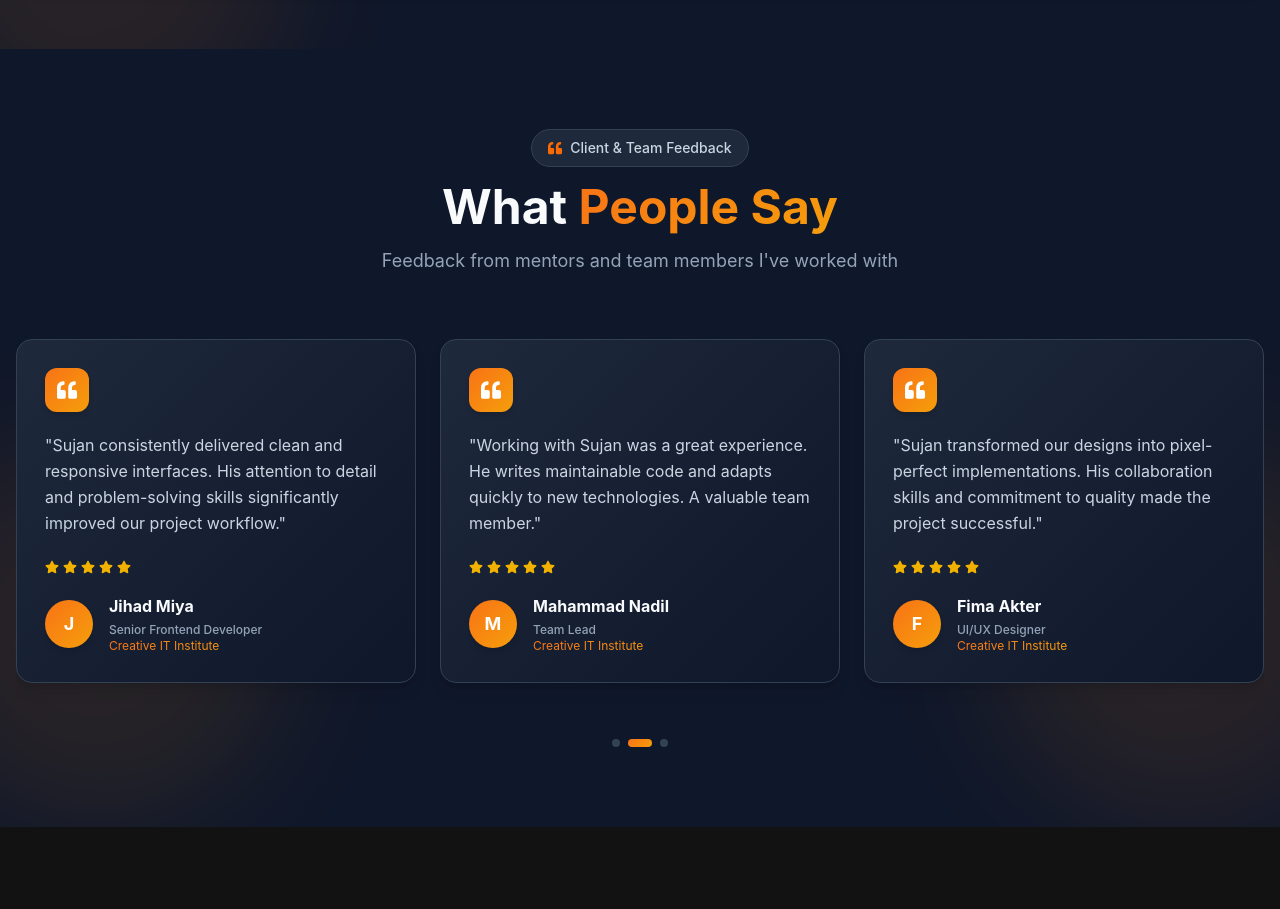
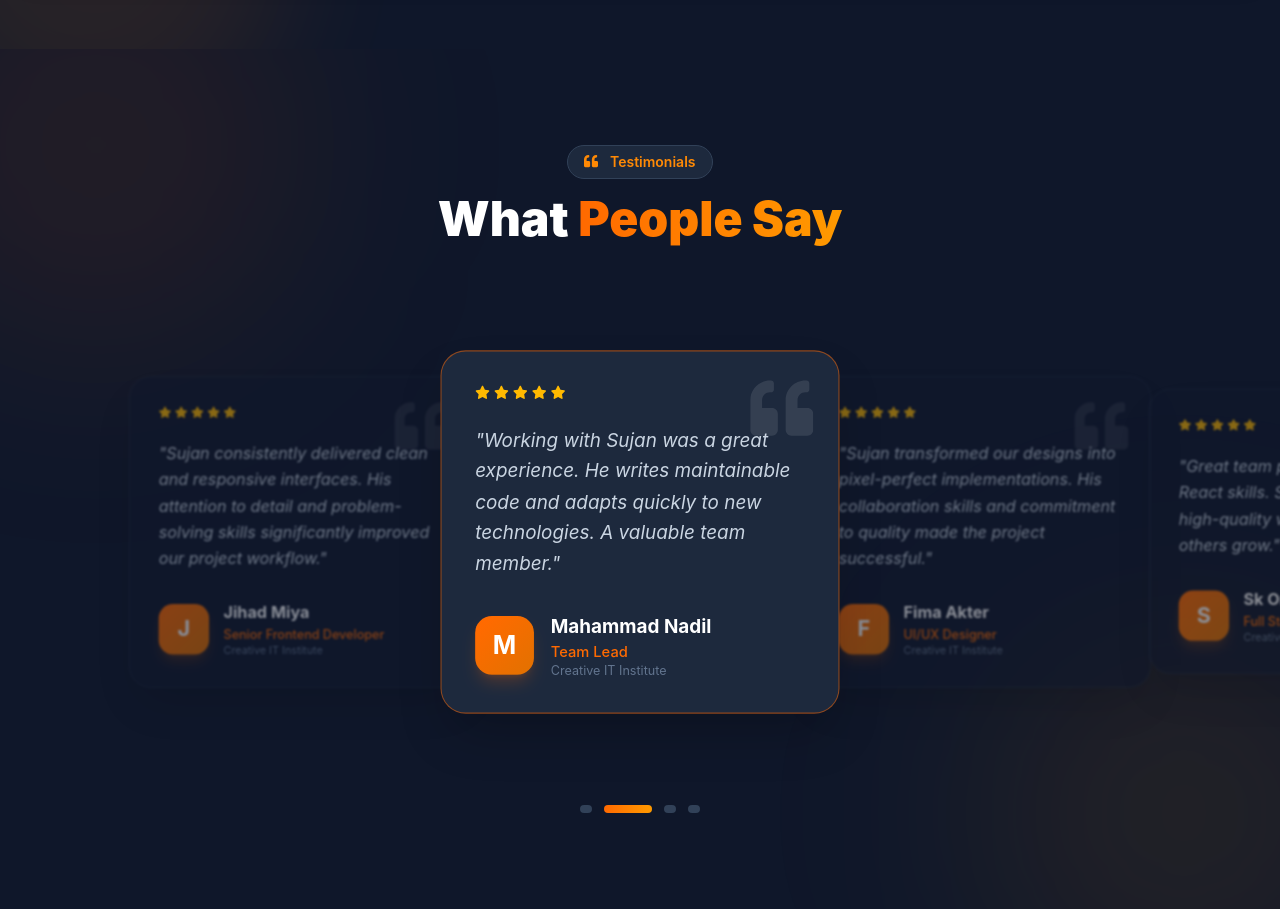
Before and after one commit to alma-mahmud/Portfolio_Website, a React (Vite) app: page / in a window 1280 px wide. Shown: the part 4800-5709 px from the top of the page. Before the commit the page ends 5627 px from the top, so only its background shows below. Built offline with nearby package versions, Linux system fonts and the light colour scheme.

Commit message:
testimoial card supper smooth and farmer motion add kora hoyeche

```diff
--- a/src/components/Testimonials.jsx
+++ b/src/components/Testimonials.jsx
@@ -1,380 +1,144 @@
-import { motion } from 'framer-motion'
+import { motion, AnimatePresence } from 'framer-motion'
 import { FaQuoteLeft, FaStar } from 'react-icons/fa'
-import { useRef, useEffect, useState } from 'react'
+import { useState, useEffect } from 'react'
 
 const Testimonials = ({ darkMode }) => {
-    const scrollRef = useRef(null)
     const [currentIndex, setCurrentIndex] = useState(0)
     const [isHovered, setIsHovered] = useState(false)
 
     const testimonials = [
-        {
-            id: 1,
-            name: 'Jihad Miya',
-            designation: 'Senior Frontend Developer',
-            company: 'Creative IT Institute',
-            image: null, // You can add image URL here if needed
-            feedback: 'Sujan consistently delivered clean and responsive interfaces. His attention to detail and problem-solving skills significantly improved our project workflow.',
-            rating: 5,
-        },
-        {
-            id: 2,
-            name: 'Mahammad Nadil',
-            designation: 'Team Lead',
-            company: 'Creative IT Institute',
-            image: null,
-            feedback: 'Working with Sujan was a great experience. He writes maintainable code and adapts quickly to new technologies. A valuable team member.',
-            rating: 5,
-        },
-        {
-            id: 3,
-            name: 'Fima Akter',
-            designation: 'UI/UX Designer',
-            company: 'Creative IT Institute',
-            image: null,
-            feedback: 'Sujan transformed our designs into pixel-perfect implementations. His collaboration skills and commitment to quality made the project successful.',
-            rating: 5,
-        },
+        { id: 1, name: 'Jihad Miya', designation: 'Senior Frontend Developer', company: 'Creative IT Institute', feedback: 'Sujan consistently delivered clean and responsive interfaces. His attention to detail and problem-solving skills significantly improved our project workflow.', rating: 5 },
+        { id: 2, name: 'Mahammad Nadil', designation: 'Team Lead', company: 'Creative IT Institute', feedback: 'Working with Sujan was a great experience. He writes maintainable code and adapts quickly to new technologies. A valuable team member.', rating: 5 },
+        { id: 3, name: 'Fima Akter', designation: 'UI/UX Designer', company: 'Creative IT Institute', feedback: 'Sujan transformed our designs into pixel-perfect implementations. His collaboration skills and commitment to quality made the project successful.', rating: 5 },
+        { id: 4, name: 'Sk Omar Hossen', designation: 'Full Stack Developer', company: 'Creative IT Institute', feedback: 'Great team player with excellent React skills. Sujan always delivers high-quality work on time and helps others grow.', rating: 5 },
     ]
 
-    // Auto-scroll effect
+    // Auto-play logic
     useEffect(() => {
-        if (isHovered) return // Don't auto-scroll when user is hovering
-
-        const interval = setInterval(() => {
-            setCurrentIndex((prevIndex) => {
-                const nextIndex = (prevIndex + 1) % testimonials.length
-
-                // Smooth scroll to next card
-                if (scrollRef.current) {
-                    const cardWidth = scrollRef.current.scrollWidth / testimonials.length
-                    scrollRef.current.scrollTo({
-                        left: cardWidth * nextIndex,
-                        behavior: 'smooth'
-                    })
-                }
-
-                return nextIndex
-            })
-        }, 4000) // Change slide every 4 seconds
-
-        return () => clearInterval(interval)
+        if (isHovered) return
+        const timer = setInterval(() => {
+            setCurrentIndex((prev) => (prev + 1) % testimonials.length)
+        }, 4000)
+        return () => clearInterval(timer)
     }, [isHovered, testimonials.length])
 
-    // Manual scroll handler
-    const handleScroll = () => {
-        if (scrollRef.current) {
-            const cardWidth = scrollRef.current.scrollWidth / testimonials.length
-            const scrollPosition = scrollRef.current.scrollLeft
-            const newIndex = Math.round(scrollPosition / cardWidth)
-            setCurrentIndex(newIndex)
+    // Center Card logic based on index
+    const getCardStyle = (index) => {
+        const isActive = index === currentIndex
+        return {
+            scale: isActive ? 1.05 : 0.9,
+            opacity: isActive ? 1 : 0.5,
+            zIndex: isActive ? 20 : 10,
+            filter: isActive ? 'blur(0px)' : 'blur(1px)',
         }
     }
 
-    // Manual navigation
-    const scrollToIndex = (index) => {
-        if (scrollRef.current) {
-            const cardWidth = scrollRef.current.scrollWidth / testimonials.length
-            scrollRef.current.scrollTo({
-                left: cardWidth * index,
-                behavior: 'smooth'
-            })
-            setCurrentIndex(index)
-        }
-    }
+    return (
+        <section id="testimonials" className={`relative py-24 overflow-hidden transition-colors duration-700 ${darkMode ? 'bg-[#0f172a]' : 'bg-[#f8fafc]'}`}>
 
-    const containerVariants = {
-        hidden: { opacity: 0 },
-        visible: {
-            opacity: 1,
-            transition: {
-                staggerChildren: 0.15,
-                delayChildren: 0.1,
-            },
-        },
-    }
-
-    const cardVariants = {
-        hidden: {
-            opacity: 0,
-            x: 50,
-            scale: 0.95,
-        },
-        visible: {
-            opacity: 1,
-            x: 0,
-            scale: 1,
-            transition: {
-                duration: 0.6,
-                ease: [0.25, 0.46, 0.45, 0.94],
-            },
-        },
-    }
-
-    return (
-        <section
-            id="testimonials"
-            style={{
-                backgroundColor: darkMode ? '#0f172a' : '#f8fafc',
-                transition: 'background-color 0.5s ease'
-            }}
-            className="relative py-20 overflow-hidden"
-        >
-            {/* Background Decorative Elements */}
-            <div className="absolute inset-0 overflow-hidden pointer-events-none">
-                <div
-                    className="absolute top-1/2 -left-24 w-96 h-96 rounded-full opacity-10 blur-3xl"
-                    style={{
-                        background: 'linear-gradient(135deg, #f97316 0%, #f59e0b 100%)',
-                    }}
-                />
-                <div
-                    className="absolute top-1/2 -right-24 w-96 h-96 rounded-full opacity-10 blur-3xl"
-                    style={{
-                        background: 'linear-gradient(135deg, #f59e0b 0%, #f97316 100%)',
-                    }}
-                />
+            {/* Background Glows */}
+            <div className="absolute inset-0 pointer-events-none overflow-hidden">
+                <div className="absolute -top-24 -left-24 w-96 h-96 bg-orange-500/10 rounded-full blur-[120px]" />
+                <div className="absolute -bottom-24 -right-24 w-96 h-96 bg-amber-500/10 rounded-full blur-[120px]" />
             </div>
 
             <div className="container mx-auto px-4 relative z-10">
-                {/* Section Header */}
-                <motion.div
-                    initial={{ opacity: 0, y: -30 }}
+                {/* Header */}
+                <div className="text-center mb-16">
+                    <motion.span
+                        initial={{ opacity: 0, y: 10 }}
                         whileInView={{ opacity: 1, y: 0 }}
-                    viewport={{ once: true }}
-                    transition={{ duration: 0.7, ease: 'easeOut' }}
-                    className="text-center mb-16"
+                        className={`inline-block px-4 py-1.5 rounded-full text-sm font-semibold mb-4 border ${darkMode ? 'bg-slate-800 border-slate-700 text-orange-400' : 'bg-white border-slate-200 text-orange-600 shadow-sm'}`}
                     >
-                    <motion.div
-                        initial={{ scale: 0 }}
-                        whileInView={{ scale: 1 }}
-                        viewport={{ once: true }}
-                        transition={{ duration: 0.5, delay: 0.2 }}
-                        className="inline-flex items-center gap-2 px-4 py-2 rounded-full mb-4"
-                        style={{
-                            backgroundColor: darkMode ? '#1e293b' : '#ffffff',
-                            border: `1px solid ${darkMode ? '#334155' : '#e2e8f0'}`,
-                        }}
-                    >
-                        <FaQuoteLeft className="text-orange-500 text-sm" />
-                        <span
-                            className="text-sm font-medium"
-                            style={{
-                                color: darkMode ? '#cbd5e1' : '#64748b',
-                            }}
-                        >
-                            Client & Team Feedback
-                        </span>
-                    </motion.div>
+                        <FaQuoteLeft className="inline mr-2 mb-1" /> Testimonials
+                    </motion.span>
+                    <h2 className={`text-4xl md:text-5xl font-black mb-4 ${darkMode ? 'text-white' : 'text-slate-900'}`}>
+                        What <span className="text-transparent bg-clip-text bg-gradient-to-r from-orange-500 to-amber-500">People Say</span>
+                    </h2>
+                </div>
 
-                    <h2
-                        className="text-4xl sm:text-5xl font-bold mb-4 transition-colors duration-500"
-                        style={{
-                            color: darkMode ? '#f8fafc' : '#0f172a',
-                        }}
-                    >
-                        What{' '}
-                        <span
-                            style={{
-                                background: 'linear-gradient(135deg, #f97316 0%, #f59e0b 100%)',
-                                WebkitBackgroundClip: 'text',
-                                backgroundClip: 'text',
-                                color: 'transparent',
-                            }}
-                        >
-                            People Say
-                        </span>
-                    </h2>
-                    <p
-                        className="max-w-2xl mx-auto text-base sm:text-lg transition-colors duration-500"
-                        style={{
-                            color: darkMode ? '#94a3b8' : '#64748b',
-                        }}
-                    >
-                        Feedback from mentors and team members I've worked with
-                    </p>
-                </motion.div>
-
-                {/* Testimonials Scroll Container */}
-                <motion.div
-                    variants={containerVariants}
-                    initial="hidden"
-                    whileInView="visible"
-                    viewport={{ once: true, amount: 0.15 }}
-                    className="relative"
-                >
-                    {/* Scroll Wrapper */}
+                {/* Slider Container */}
                 <div
-                        ref={scrollRef}
-                        onScroll={handleScroll}
+                    className="relative h-[450px] flex items-center justify-center"
                     onMouseEnter={() => setIsHovered(true)}
                     onMouseLeave={() => setIsHovered(false)}
-                        className="flex gap-6 overflow-x-auto pb-6 snap-x snap-mandatory scrollbar-hide"
-                        style={{
-                            scrollbarWidth: 'none',
-                            msOverflowStyle: 'none',
-                        }}
                 >
-                        {testimonials.map((testimonial) => (
+                    <div className="flex items-center justify-center w-full max-w-6xl relative">
+                        {testimonials.map((testimonial, index) => {
+                            // Logic to determine position
+                            let position = index - currentIndex
+                            if (index === 0 && currentIndex === testimonials.length - 1) position = 1
+                            if (index === testimonials.length - 1 && currentIndex === 0) position = -1
+
+                            return (
                                 <motion.div
                                     key={testimonial.id}
-                                variants={cardVariants}
-                                whileHover={{
-                                    y: -10,
-                                    transition: { duration: 0.3, ease: 'easeOut' }
+                                    initial={false}
+                                    animate={{
+                                        x: position * 340, // Distance between cards
+                                        ...getCardStyle(index)
                                     }}
-                                className="group relative flex-shrink-0 w-full sm:w-[calc(50%-12px)] lg:w-[calc(33.333%-16px)] snap-center"
+                                    transition={{
+                                        type: "spring",
+                                        stiffness: 260,
+                                        damping: 25
+                                    }}
+                                    className="absolute w-full max-w-[320px] md:max-w-[380px] cursor-pointer"
+                                    onClick={() => setCurrentIndex(index)}
                                 >
-                                {/* Gradient Border Effect */}
-                                <div
-                                    className="absolute inset-0 rounded-2xl opacity-0 group-hover:opacity-100 transition-opacity duration-300 blur-sm"
-                                    style={{
-                                        background: 'linear-gradient(135deg, #f97316, #f59e0b)',
-                                        padding: '2px',
-                                    }}
-                                />
+                                    <div className={`relative p-8 rounded-3xl border shadow-2xl transition-colors duration-500 ${
+                                        index === currentIndex
+                                        ? (darkMode ? 'bg-slate-800 border-orange-500/50' : 'bg-white border-orange-200')
+                                        : (darkMode ? 'bg-slate-900 border-slate-800' : 'bg-slate-50 border-transparent')
+                                    }`}>
+                                        <div className={`absolute top-0 right-0 p-6 opacity-10 text-6xl ${darkMode ? 'text-white' : 'text-slate-900'}`}>
+                                            <FaQuoteLeft />
+                                        </div>
 
-                                <div
-                                    style={{
-                                        background: darkMode
-                                            ? 'linear-gradient(135deg, #1e293b 0%, #0f172a 100%)'
-                                            : 'linear-gradient(135deg, #ffffff 0%, #f8fafc 100%)',
-                                        border: `1px solid ${darkMode ? '#334155' : '#e2e8f0'}`,
-                                        transition: 'all 0.5s ease'
-                                    }}
-                                    className="relative rounded-2xl p-7 h-full duration-300 hover:border-transparent transition-all overflow-hidden shadow-lg"
-                                >
-                                    {/* Hover Glow Effect */}
-                                    <div
-                                        className="absolute top-0 right-0 w-32 h-32 rounded-full opacity-0 group-hover:opacity-20 transition-opacity duration-500 blur-2xl"
-                                        style={{
-                                            background: 'linear-gradient(135deg, #f97316, #f59e0b)',
-                                        }}
-                                    />
+                                        <div className="flex gap-1 mb-6">
+                                            {[...Array(5)].map((_, i) => (
+                                                <FaStar key={i} className="text-amber-400 text-sm" />
+                                            ))}
+                                        </div>
 
-                                    {/* Quote Icon */}
-                                    <motion.div
-                                        initial={{ rotate: 0 }}
-                                        whileHover={{ rotate: 180 }}
-                                        transition={{ duration: 0.5 }}
-                                        className="inline-flex p-3 rounded-xl mb-5 shadow-md relative z-10"
-                                        style={{
-                                            background: darkMode
-                                                ? 'linear-gradient(135deg, #f97316 0%, #f59e0b 100%)'
-                                                : '#fff7ed',
-                                        }}
-                                    >
-                                        <FaQuoteLeft
-                                            className="text-xl"
-                                            style={{
-                                                color: darkMode ? '#ffffff' : '#f97316',
-                                            }}
-                                        />
-                                    </motion.div>
-
-                                    {/* Feedback Text */}
-                                    <p
-                                        className="text-sm sm:text-base leading-relaxed mb-6 relative z-10 transition-colors duration-500 min-h-[80px]"
-                                        style={{
-                                            color: darkMode ? '#cbd5e1' : '#475569',
-                                        }}
-                                    >
+                                        <p className={`text-lg italic leading-relaxed mb-8 ${darkMode ? 'text-slate-300' : 'text-slate-600'}`}>
                                             "{testimonial.feedback}"
                                         </p>
 
-                                    {/* Rating Stars */}
-                                    <div className="flex gap-1 mb-5 relative z-10">
-                                        {[...Array(testimonial.rating)].map((_, i) => (
-                                            <FaStar
-                                                key={i}
-                                                className="text-yellow-500 text-sm"
-                                            />
-                                        ))}
-                                    </div>
-
-                                    {/* Person Info */}
-                                    <div className="flex items-center gap-4 relative z-10">
-                                        {/* Avatar */}
-                                        <div
-                                            className="w-12 h-12 rounded-full flex items-center justify-center text-lg font-bold flex-shrink-0 shadow-md"
-                                            style={{
-                                                background: 'linear-gradient(135deg, #f97316 0%, #f59e0b 100%)',
-                                                color: '#ffffff',
-                                            }}
-                                        >
+                                        <div className="flex items-center gap-4">
+                                            <div className="w-14 h-14 rounded-2xl bg-gradient-to-br from-orange-500 to-amber-600 flex items-center justify-center text-white text-2xl font-bold shadow-lg shadow-orange-500/20">
                                                 {testimonial.name.charAt(0)}
                                             </div>
-
-                                        {/* Details */}
                                             <div>
-                                            <h4
-                                                className="font-bold text-base mb-1 transition-colors duration-500"
-                                                style={{
-                                                    color: darkMode ? '#f8fafc' : '#0f172a',
-                                                }}
-                                            >
-                                                {testimonial.name}
-                                            </h4>
-                                            <p
-                                                className="text-xs font-medium transition-colors duration-500"
-                                                style={{
-                                                    color: darkMode ? '#94a3b8' : '#64748b',
-                                                }}
-                                            >
-                                                {testimonial.designation}
-                                            </p>
-                                            <p
-                                                className="text-xs transition-colors duration-500"
-                                                style={{
-                                                    background: 'linear-gradient(135deg, #f97316 0%, #f59e0b 100%)',
-                                                    WebkitBackgroundClip: 'text',
-                                                    backgroundClip: 'text',
-                                                    color: 'transparent',
-                                                }}
-                                            >
-                                                {testimonial.company}
-                                            </p>
+                                                <h4 className={`font-bold text-lg ${darkMode ? 'text-white' : 'text-slate-900'}`}>{testimonial.name}</h4>
+                                                <p className="text-sm text-orange-500 font-medium">{testimonial.designation}</p>
+                                                <p className={`text-xs ${darkMode ? 'text-slate-500' : 'text-slate-400'}`}>{testimonial.company}</p>
+                                            </div>
+                                        </div>
+                                    </div>
+                                </motion.div>
+                            )
+                        })}
                     </div>
                 </div>
 
-                                    {/* Bottom Accent Line */}
-                                    <div
-                                        className="absolute bottom-0 left-0 h-1 w-0 group-hover:w-full transition-all duration-500"
-                                        style={{
-                                            background: 'linear-gradient(90deg, #f97316, #f59e0b)',
-                                        }}
-                                    />
-                                </div>
-                            </motion.div>
-                        ))}
-                    </div>
-
-                    {/* Scroll Indicator */}
-                    <div className="flex justify-center gap-2 mt-8">
+                {/* Modern Indicators */}
+                <div className="flex justify-center gap-3 mt-12">
                     {testimonials.map((_, index) => (
                         <button
                             key={index}
-                                onClick={() => scrollToIndex(index)}
-                                className="w-2 h-2 rounded-full transition-all duration-300 cursor-pointer hover:scale-125"
-                                style={{
-                                    background: index === currentIndex
-                                        ? 'linear-gradient(135deg, #f97316, #f59e0b)'
-                                        : darkMode ? '#334155' : '#e2e8f0',
-                                    width: index === currentIndex ? '24px' : '8px',
-                                }}
-                                aria-label={`Go to testimonial ${index + 1}`}
-                            />
+                            onClick={() => setCurrentIndex(index)}
+                            className="relative h-2 group"
+                        >
+                            <div className={`h-full rounded-full transition-all duration-500 ${
+                                index === currentIndex
+                                ? 'w-12 bg-gradient-to-r from-orange-500 to-amber-500'
+                                : `w-3 ${darkMode ? 'bg-slate-700' : 'bg-slate-300'} group-hover:bg-slate-400`
+                            }`} />
+                        </button>
                     ))}
                 </div>
-                </motion.div>
             </div>
-
-            {/* Custom Scrollbar Styles */}
-            <style jsx>{`
-                .scrollbar-hide::-webkit-scrollbar {
-                    display: none;
-                }
-            `}</style>
         </section>
     )
 }
```
Lines whose indentation alone changed are shown as unchanged.
